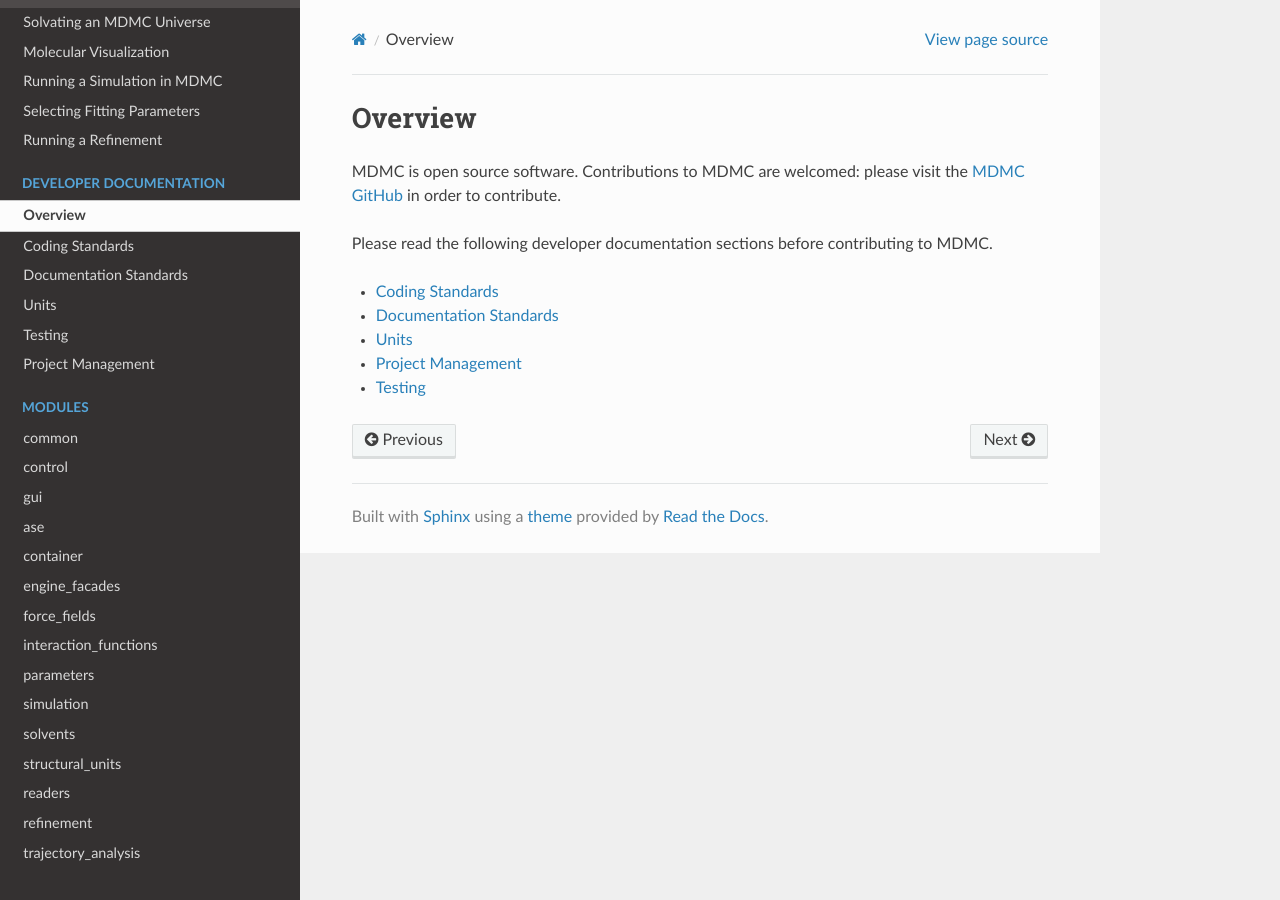
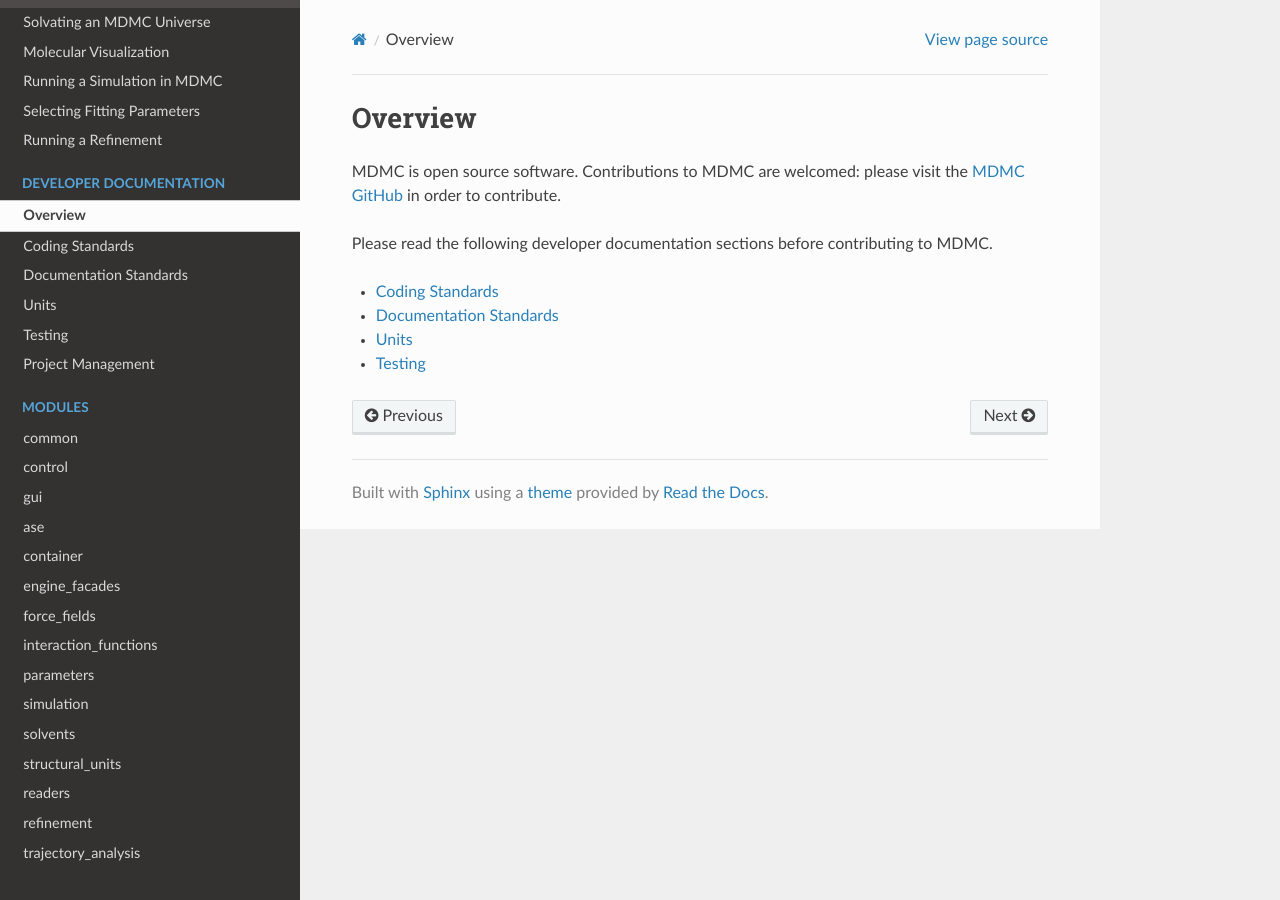
Before and after one commit to ISISNeutronMuon/MDMC, a Sphinx documentation site: the page built from doc/pages/developer/overview.rst, in a window 1280 px wide. Built offline with Sphinx 7.4.7 and the Read the Docs theme 2.0.0, drawn with Linux system fonts in a browser that asks for light colours.

Commit message:
Removed project management from sections for developers to read

```diff
--- a/doc/pages/developer/overview.rst
+++ b/doc/pages/developer/overview.rst
@@ -12,5 +12,4 @@ to MDMC.
 - `Coding Standards <./coding_standards.rst>`_
 - `Documentation Standards <./documentation.rst>`_
 - `Units <./units.rst>`_
-- `Project Management <./management.rst>`_
 - `Testing <./testing.rst>`_
```
